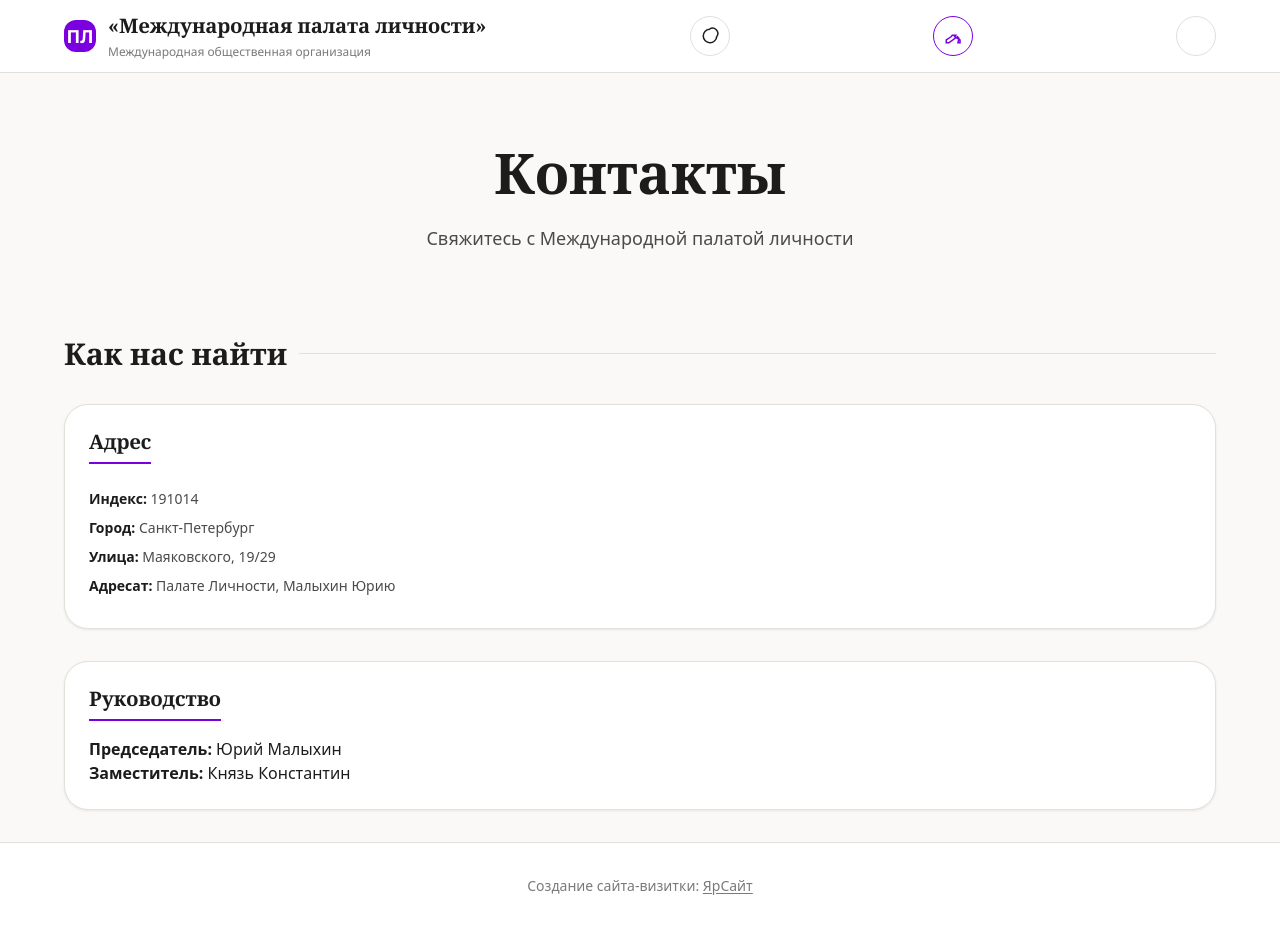
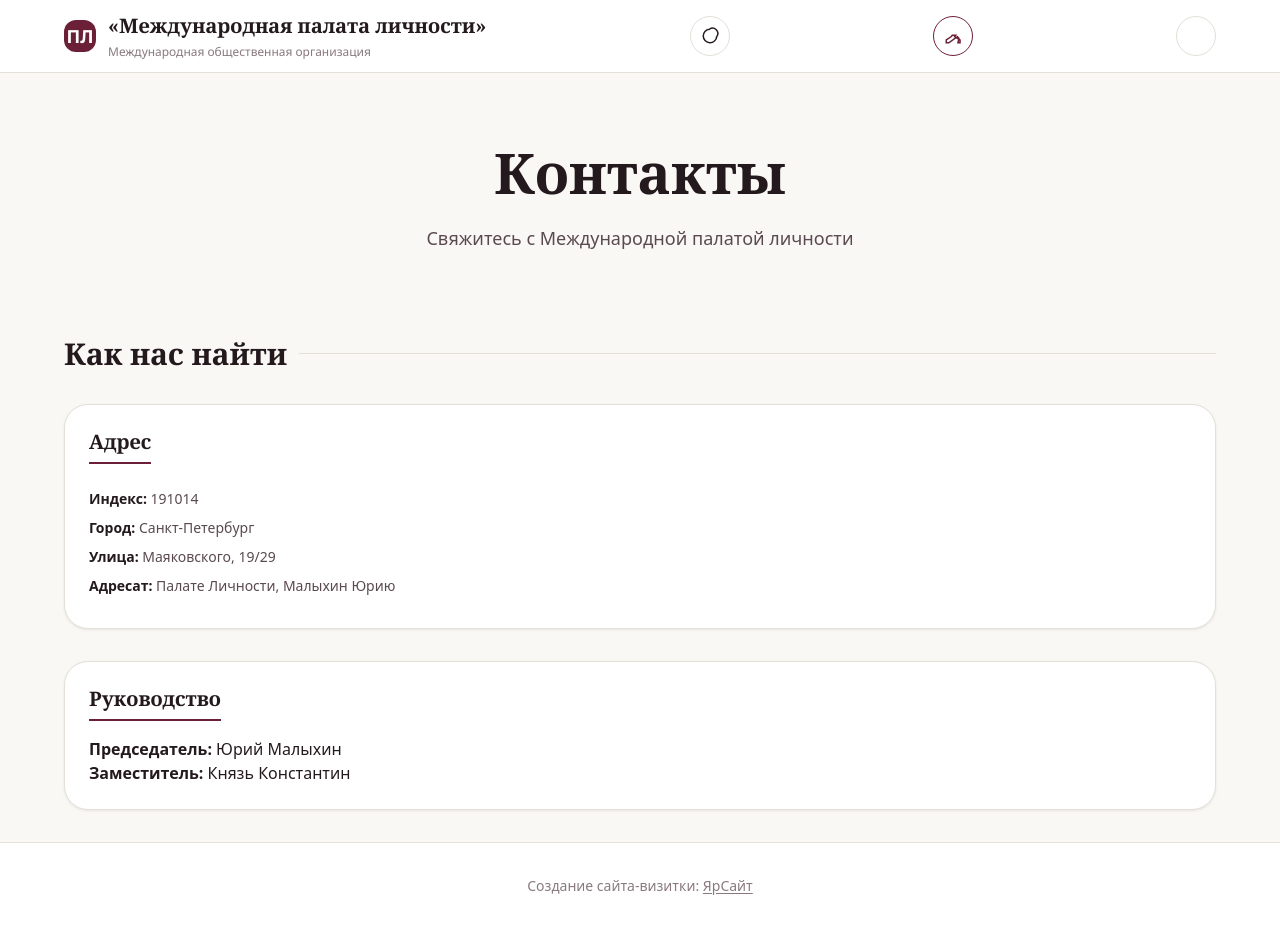
Before and after one commit to CHEBURECGREG/palata, a plain HTML site: page contact.html in a window 1280 px wide. Drawn offline with Linux system fonts and the light colour scheme.

Commit message:
Add files via upload

```diff
--- a/assets/css/variables.css
+++ b/assets/css/variables.css
@@ -27,26 +27,26 @@
   --z-toast: 1000;
 
   /* ===== LIGHT THEME (default) ===== */
-  --color-bg: #faf9f7;
+  --color-bg: #faf8f5;
   --color-surface: #ffffff;
-  --color-surface-hover: #f5f3ef;
-  --color-border: #e3e0da;
-  --color-border-hover: #d9d5ca;
+  --color-surface-hover: #f3f0ec;
+  --color-border: #e4e0d8;
+  --color-border-hover: #d9d4cb;
 
-  --color-text-primary: #1c1c1c;
-  --color-text-secondary: #4a4a4a;
-  --color-text-muted: #7a7a7a;
+  --color-text-primary: #241a1e;
+  --color-text-secondary: #5a4a50;
+  --color-text-muted: #8a7a80;
   --color-text-inverse: #ffffff;
 
-  --color-primary: #7a00df;
-  --color-primary-hover: #6a00c2;
-  --color-primary-light: #f0e4ff;
-  --color-accent: #c9a84c;
-  --color-accent-hover: #b8963f;
+  --color-primary: #6b2037;
+  --color-primary-hover: #581a2d;
+  --color-primary-light: #f4e8ec;
+  --color-accent: #a9813e;
+  --color-accent-hover: #936f33;
 
-  --color-success: #2e7d32;
-  --color-warning: #b26a00;
-  --color-error: #b3261e;
+  --color-success: #4a6b4a;
+  --color-warning: #9a6a1e;
+  --color-error: #8a3a3a;
 
   /* Gallery */
   --gallery-gap: 20px;
@@ -78,26 +78,26 @@
 
 /* ===== DARK THEME ===== */
 [data-theme="dark"] {
-  --color-bg: #0f0e10;
-  --color-surface: #1a191c;
-  --color-surface-hover: #252428;
-  --color-border: #333138;
-  --color-border-hover: #4a4750;
+  --color-bg: #0d0b0c;
+  --color-surface: #161214;
+  --color-surface-hover: #221c1f;
+  --color-border: #3a2f32;
+  --color-border-hover: #503f42;
 
-  --color-text-primary: #f5f5f5;
-  --color-text-secondary: #c9c7cb;
-  --color-text-muted: #8a8892;
-  --color-text-inverse: #0f0e10;
+  --color-text-primary: #f5ecee;
+  --color-text-secondary: #c9b3b8;
+  --color-text-muted: #8a7a80;
+  --color-text-inverse: #0d0b0c;
 
-  --color-primary: #b366ff;
-  --color-primary-hover: #c999ff;
-  --color-primary-light: #2a1a40;
-  --color-accent: #e8c547;
-  --color-accent-hover: #f2d97a;
+  --color-primary: #a94059;
+  --color-primary-hover: #c05d75;
+  --color-primary-light: #2a181c;
+  --color-accent: #c9a84c;
+  --color-accent-hover: #d9c27a;
 
-  --color-success: #4caf50;
-  --color-warning: #ffb300;
-  --color-error: #ef5350;
+  --color-success: #5e8a5e;
+  --color-warning: #c98a2e;
+  --color-error: #b35a5a;
 
   --shadow-md: 0 4px 12px rgba(0, 0, 0, 0.40);
   --shadow-lg: 0 12px 40px rgba(0, 0, 0, 0.60);
```
Also changed, not shown: assets/images/gallery/whatsapp-image-2024-10-30-at-21.14.48-e1730375910347.jpg (added), assets/images/gallery/whatsapp-image-2024-10-30-at-21.19.15-300x300.jpeg (added), assets/images/gallery/whatsapp-image-2024-10-30-at-21.29.41-e1730376191532.jpg (added), assets/images/gallery/whatsapp-image-2024-10-30-at-21.36.43-1024x683.jpeg (added), assets/images/gallery/whatsapp-image-2024-10-30-at-21.43.22-1024x1024.jpeg (added), assets/images/gallery/whatsapp-image-2024-10-30-at-21.57.42.jpeg (added), assets/images/gallery/whatsapp-image-2024-10-30-at-22.10.03-1024x1024.jpeg (added), assets/images/newphoto/photo_2026-11-18_17-43-39 (2).jpg (added), assets/images/newphoto/photo_2026-11-18_17-43-39 (3).jpg (added), assets/images/newphoto/photo_2026-11-18_17-43-39.jpg (added), assets/images/newphoto/photo_2026-11-18_17-43-40 (2).jpg (added), assets/images/newphoto/photo_2026-11-18_17-43-40.jpg (added), assets/images/newphoto/photo_2026-11-18_17-43-41 (2).jpg (added), assets/images/newphoto/photo_2026-11-18_17-43-41 (3).jpg (added), 3 more files.
